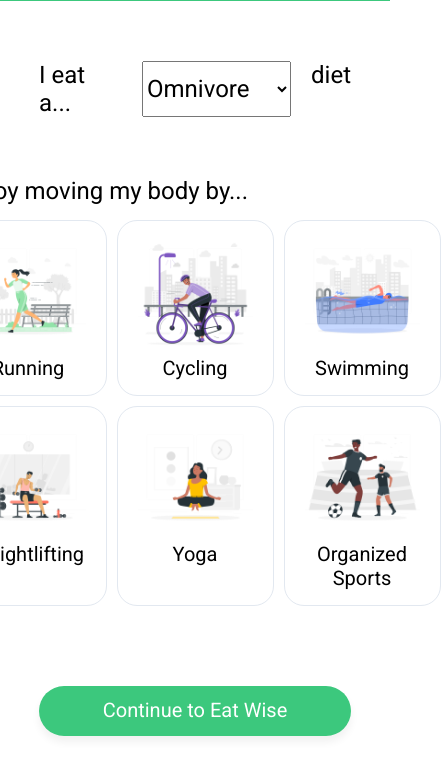
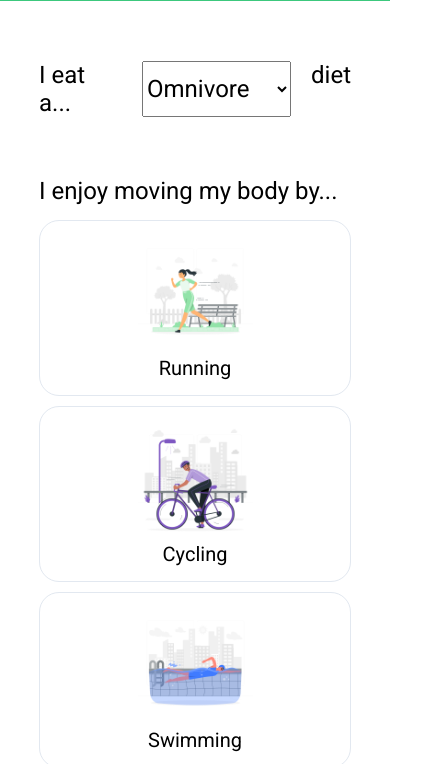
Before and after one commit to brittshook/eat-wise, a plain HTML site: page pages/register.html in a window 390 px wide. Both pictures are taken after a click on the button "Next". Shown: the part 78-842 px from the top of the page, 441 px wide, since content can reach past the window. Drawn offline with Linux system fonts and the light colour scheme; a web font is replaced by a local one.

Commit message:
fix issue with resposiveness of exercise options

```diff
--- a/pages/register.html
+++ b/pages/register.html
@@ -122,6 +122,16 @@
             margin-bottom: 15px;
         }
 
+        @media screen and (max-width: 620px) {
+            #exercise, #exercise .row, #exercise label {
+                width: 100%;
+            }
+
+            #exercise .row {
+                flex-direction: column;
+            }
+        }
+
     </style>
 </head>
 <body>
```
